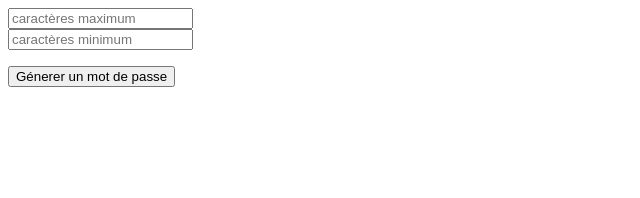
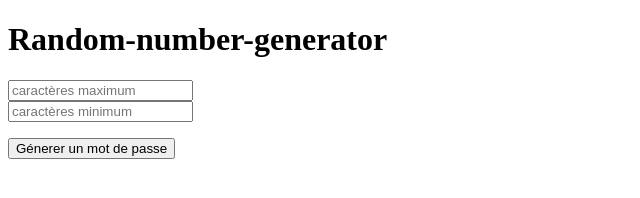
Before and after one commit to Testers7777/Random-number-generator, a plain HTML site: page src/index.html in a window 1280 px wide. Shown: the whole page, without its empty margins (0-640 px from the left). Drawn offline with Linux system fonts and the light colour scheme.

Commit message:
Update index.html

```diff
--- a/src/index.html
+++ b/src/index.html
@@ -12,6 +12,7 @@
     </style>
 </head>
 <body>
+        <h1>Random-number-generator</h1>
     <input placeholder="caractères maximum" id="lenghtmax" type="number" style="display: block;">
     <input placeholder="caractères minimum" id="lenghtmin" type="number" style="display: block;">
     <span id="text" class="none">Votre mot de passe est :</span>
```
